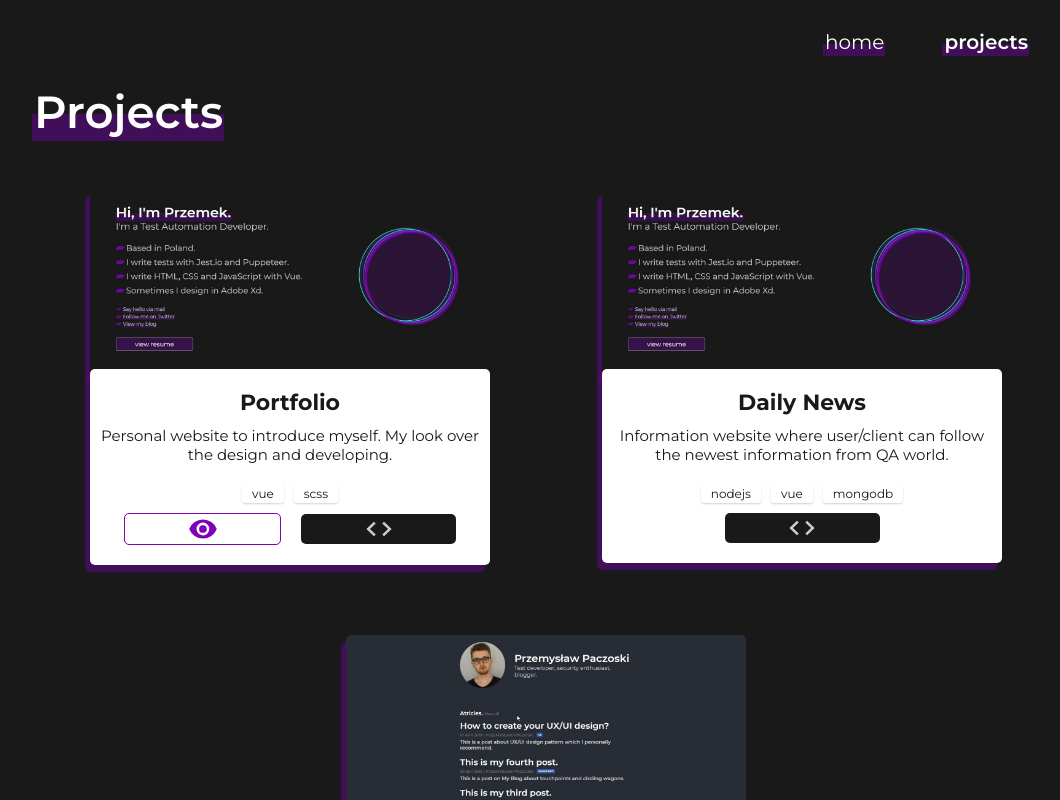
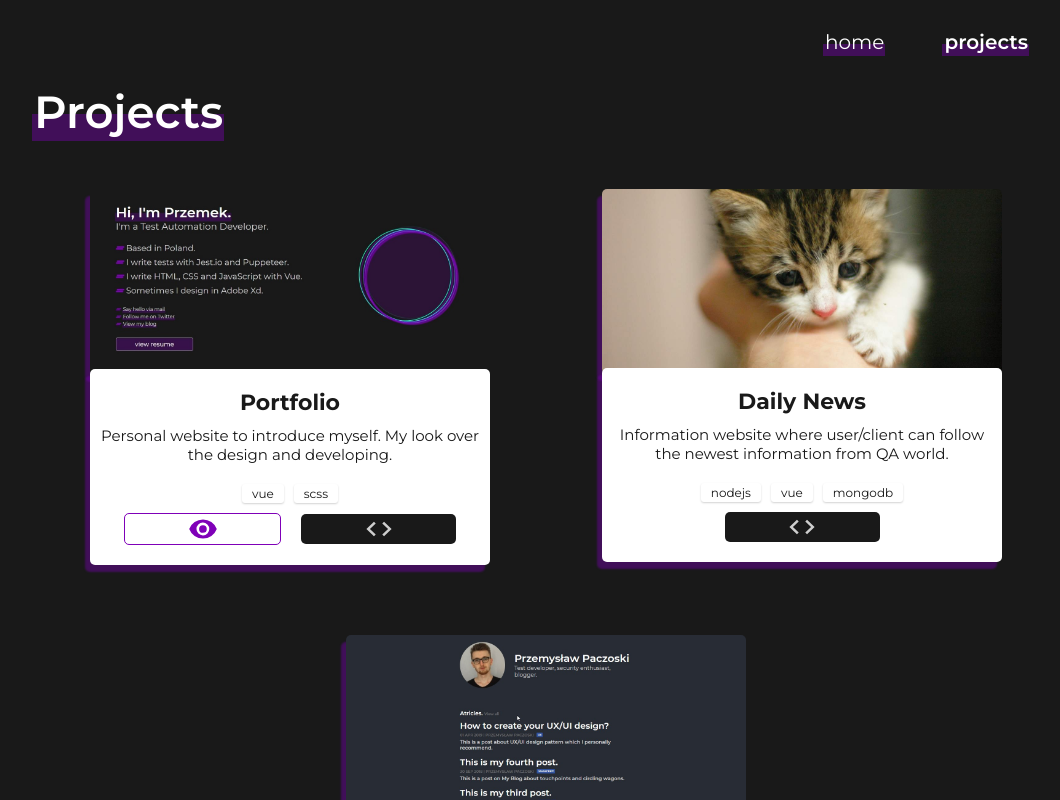
Before and after one commit to Kodziak/portflio, a Vue app: page / in a window 1280 px wide. Both pictures are taken after a click on the button "projects". Shown: the top 800 px of the page, without its empty margins (94-1154 px from the left). Built offline with nearby package versions, Linux system fonts and the light colour scheme.

Commit message:
Add mockup jpg

```diff
--- a/src/components/Projects.vue
+++ b/src/components/Projects.vue
@@ -64,7 +64,7 @@ export default {
           description:
             "Information website where user/client can follow the newest information from QA world.",
           tags: ["nodejs", "vue", "mongodb"],
-          img: "./portfolio.jpg",
+          img: "./cat.jpg",
           github: "https://github.com/Kodziak/daily-news"
         },
         {
```
Also changed, not shown: public/cat.jpg (added).
